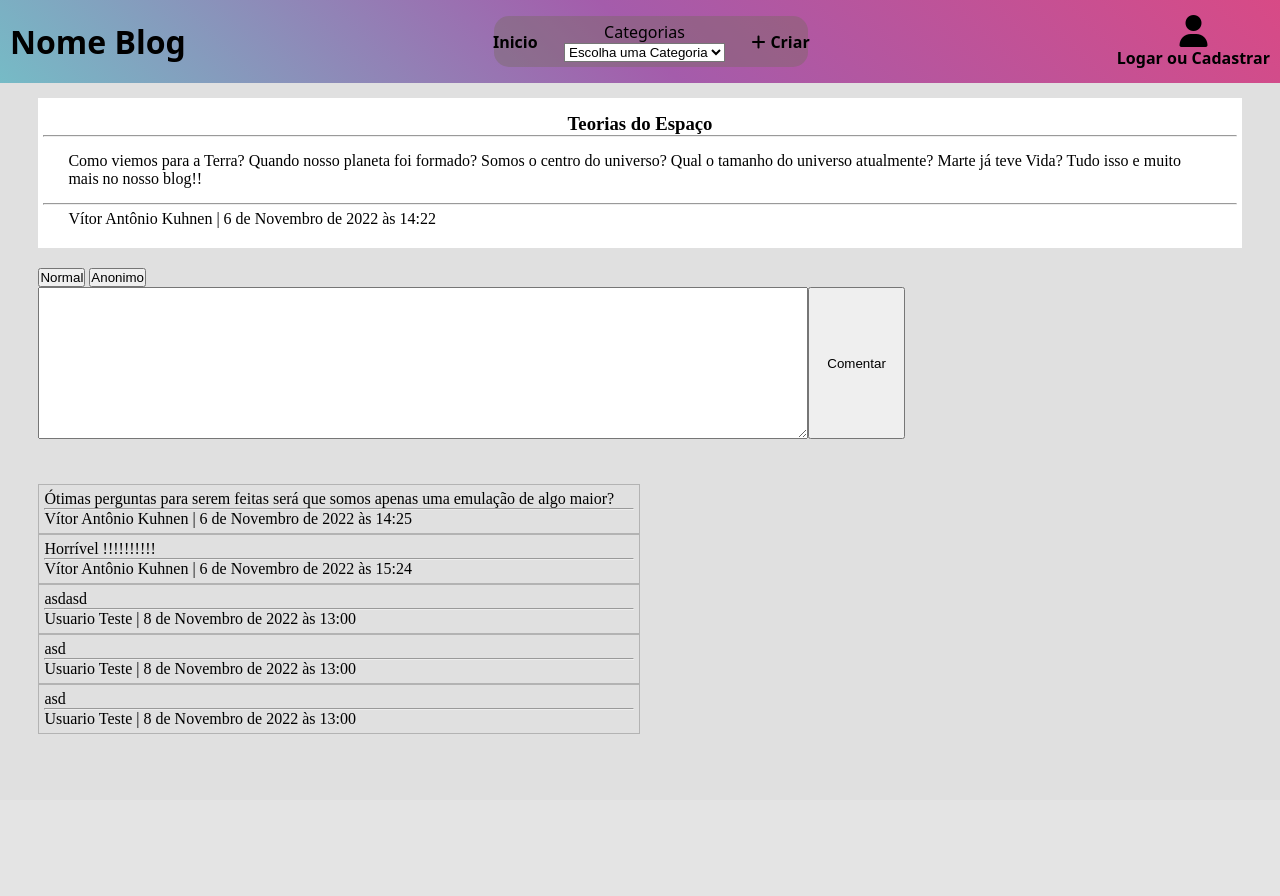
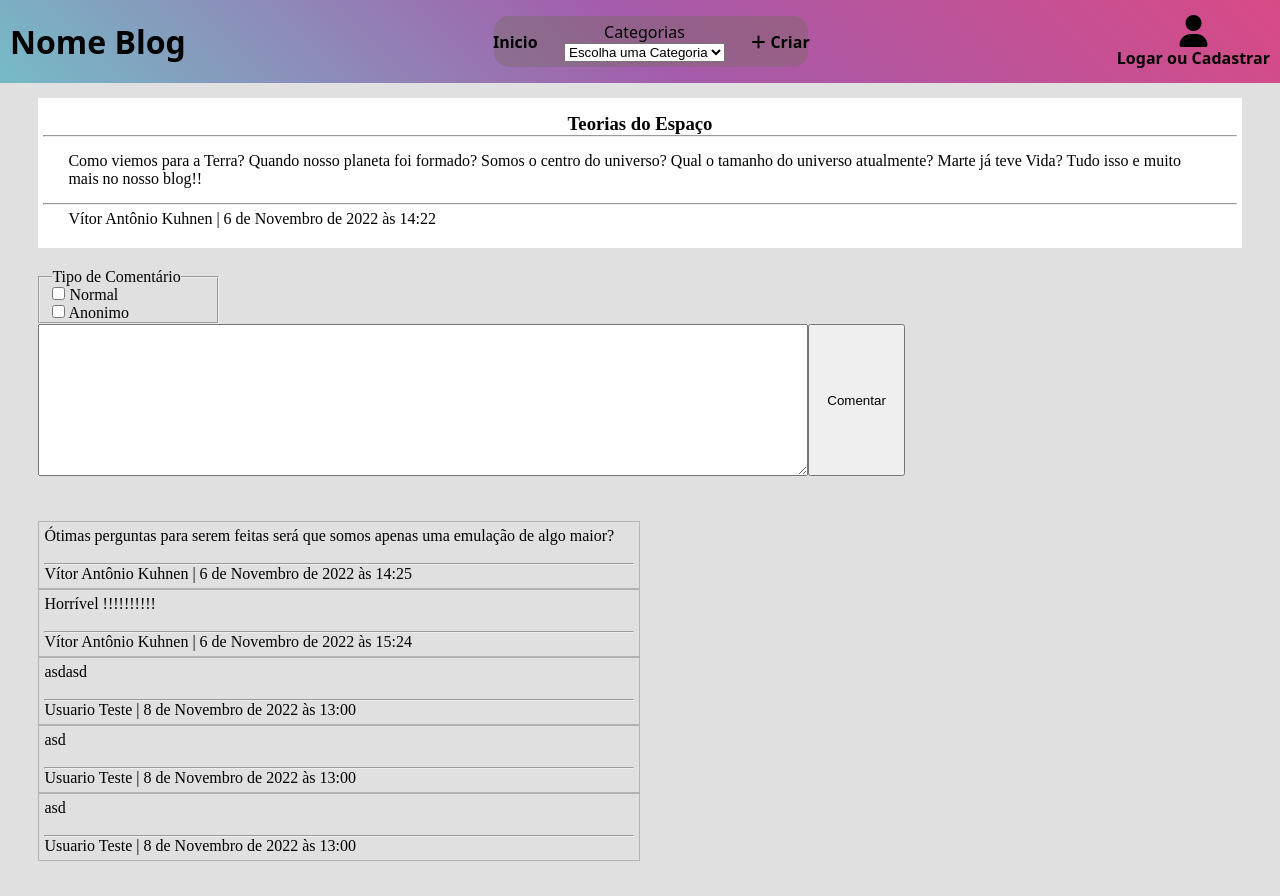
Before and after one commit to VitorAntonioKuhnen/Blog, a Django app: page /publicacao/1/ in a window 1280 px wide. Before the commit the page ends 734 px from the top, so only its background shows below. Run offline with Django 4.2, Linux system fonts and the light colour scheme; data comes from the database, SQL or seed files in the repository; both versions use the stored data as it was after the commit; parts of the project's set-up code (start-up, migrations or seed data) failed here and were passed over; some libraries are stand-ins or nearby versions.

Commit message:
Adicionado Checkbox na tela de publicação para possibilitar o tipo de comentário

```diff
--- a/blog/templates/publicacao.html
+++ b/blog/templates/publicacao.html
@@ -54,10 +54,22 @@
             </div>
 
             <div id="comentarios">
-                <span id="btOpcao">
-                    <button type="submit">Normal</button>
-                    <button type="submit">Anonimo</button>
-                </span>
+                {% comment %} <span id="btOpcao">
+                    <button type="submit"></button>
+                </span> {% endcomment %}
+
+                <fieldset id="btOpcao">
+                    <legend>Tipo de Comentário</legend>
+                    <div>
+                        <input type="checkbox" name="normal" id="normal">
+                        <label for="normal">Normal</label>
+                    </div>
+                    <div>
+                        <input type="checkbox" name="anonimo" id="anonimo">
+                        <label for="anonimo">Anonimo</label>
+                    </div>
+                </fieldset>
+
                 <span id="caixaComent">
                         <textarea name="cxComentario" id="cbComentario" cols="30" rows="10" type="submit"></textarea>
                     <button id="comentar" type="submit">Comentar</button>
@@ -67,9 +79,9 @@
                     <div>
                         {{coment.comentario}}
                     </div>
+                    <br>
                     <hr>
                     <p>{{coment.usuario.get_full_name}} | {{coment.datHora}}</p>
-
                 </span>
                 {% endfor %}
             </div>
--- a/templates/static/css/styleCont.css
+++ b/templates/static/css/styleCont.css
@@ -100,6 +100,11 @@ section {
     padding: 20px 0;
 }
 
+#btOpcao{
+    width: 15%;
+    padding: 0 12px
+}
+
 #caixaComent{
     display: flex;
     padding-bottom: 45px;
```
Also changed, not shown: db.sqlite3.
